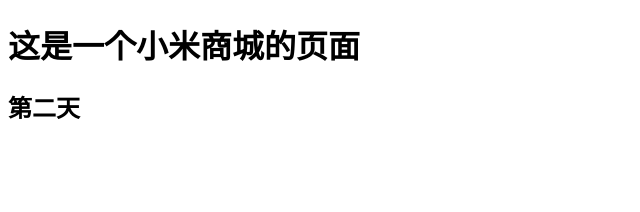
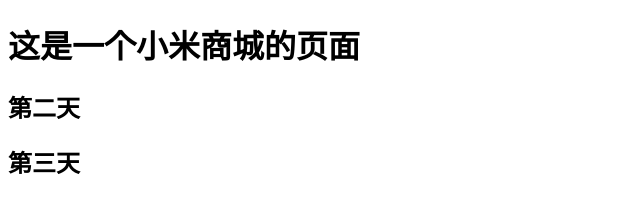
Before and after one commit to Erdong3ye/xiaomimall, a plain HTML site: page index.html in a window 1280 px wide. Shown: the whole page, without its empty margins (0-640 px from the left). Drawn offline with Linux system fonts and the light colour scheme.

Commit message:
第三天

```diff
--- a/index.html
+++ b/index.html
@@ -9,5 +9,6 @@
 <body>
     <h1>这是一个小米商城的页面</h1>
     <h2>第二天</h2>
+    <h2>第三天</h2>
 </body>
 </html>
```
